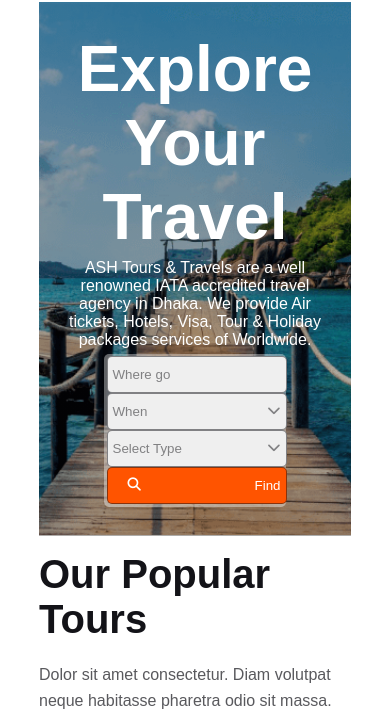
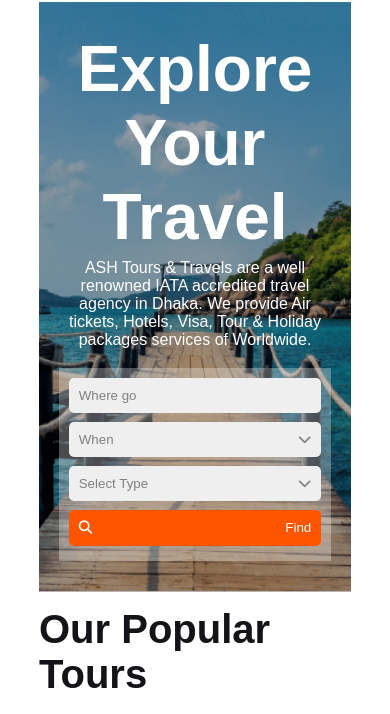
Before and after one commit to techmino/ashtravel, a plain HTML site: page index.html in a window 390 px wide. Shown: the part 76-790 px from the top of the page. Drawn offline with Linux system fonts and the light colour scheme.

Commit message:
final_v4

```diff
--- a/css/style.css
+++ b/css/style.css
@@ -89,7 +89,7 @@
     background-position: center;
     background-repeat: no-repeat;
     background-size: cover;
-    padding: 5% 5%;
+    padding: 5% 5% 10%;
 
 }
 
@@ -118,27 +118,29 @@
 }
 
 .button-group {
-    background-color: #ffffff60;
-    padding: 1% 0;
-    width: 55%;
+    display: grid;
+    grid-template-columns: repeat(4, 1fr);
+    grid-gap: 4px;
+    width: 80%;
     margin: 0 auto;
-    border-radius: 5px;
+    background-color: #ffffff4a;
+    padding: 10px;
+
 
 }
 
 .button-group button {
     border-radius: 5px;
     border: none;
-    min-width: 130px;
-    padding: 2%;
+    padding: 4%;
     margin-bottom: 5px;
     color: var(--color-five);
+    display: flex;
+    justify-content: space-between;
+    align-items: center;
 
 }
 
-.button-group button i {
-    margin-left: 15px;
-}
 
 .button-group button .fa-magnifying-glass {
     margin-right: 10px;
@@ -603,24 +605,17 @@
     /* banner part */
     .button-group button {
 
-        min-width: 180px;
-        padding: 3% 0;
-        margin-bottom: 7px;
-        color: var(--color-five);
-        display: flex;
-        justify-content: space-between;
-        padding: 10px 5px;
-        margin: 0 auto;
-        border: 1px solid var(--color-five);
 
     }
+    .button-group {
+        display: grid;
+        grid-template-columns: 1fr;
+        grid-gap: 4px;
+        width: 90%;
+        margin: 0 auto;
+        background-color: #ffffff4a;
+        padding: 10px;
 
-    .button-group {
-        background-color: #ffffff60;
-        width: 70%;
-        margin: 0 auto;
-        border-radius: 5px;
-        padding: 1%;
 
     }
 
--- a/index.html
+++ b/index.html
@@ -44,14 +44,15 @@
                 <h1 class="">Explore Your Travel</h1>
                 <p class="">ASH Tours & Travels are a well renowned IATA accredited travel agency in Dhaka. We provide
                     Air tickets, Hotels, Visa, Tour & Holiday packages services of Worldwide.</p>
-                <div class="button-group">
-                    <button><span>Where go</span> </button>
-                    <button><span>When</span> <i class="fa-solid fa-chevron-down"></i> </button>
-                    <button><span>Select Type</span> <i class="fa-solid fa-chevron-down"></i></button>
-                    <button class="orange-button"><i class="fa-solid fa-magnifying-glass color-four"></i><span
-                            class="color-four">Find</span> </button>
-                </div>
 
+
+            </div>
+            <div class="button-group">
+                <button><span>Where go</span> </button>
+                <button><span>When</span> <i class="fa-solid fa-chevron-down"></i> </button>
+                <button><span>Select Type</span> <i class="fa-solid fa-chevron-down"></i></button>
+                <button class="orange-button"><i class="fa-solid fa-magnifying-glass color-four"></i><span
+                        class="color-four">Find</span> </button>
             </div>
 
 
```
Also changed, not shown: old.html (deleted, +0 -63 lines).
